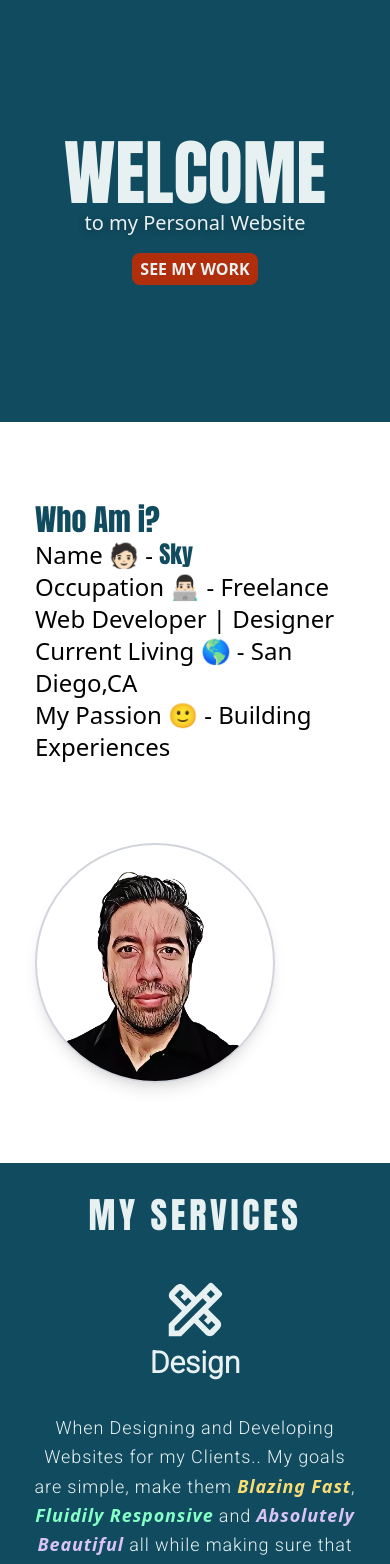
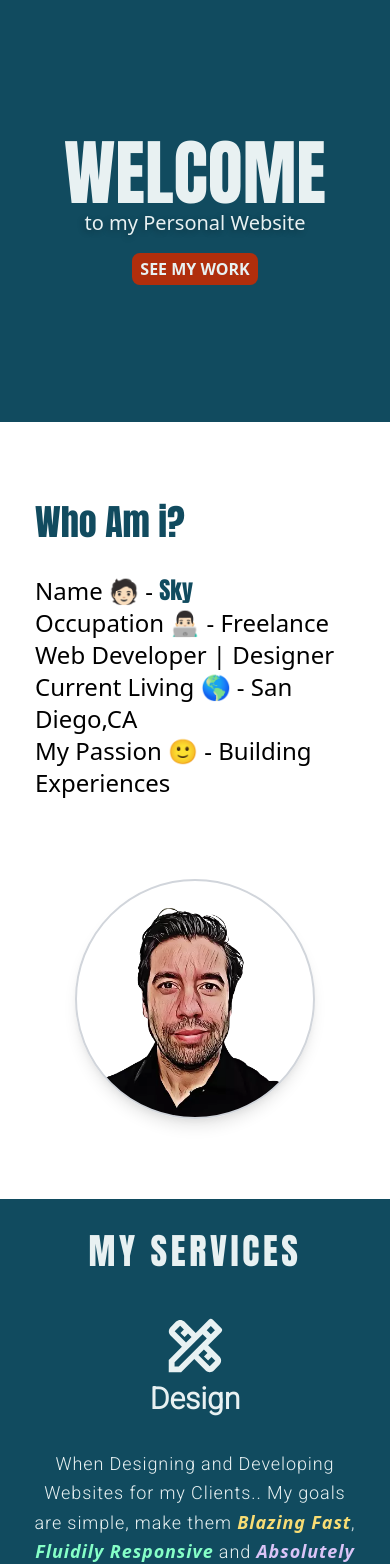
Before and after one commit to skystanoyevitch/sky-portfolio, a React (Create React App) app: page / in a window 390 px wide. Shown: the top 1564 px of the page. Built offline with nearby package versions, Linux system fonts and the light colour scheme.

Commit message:
Minor fixes to reposiveness

```diff
--- a/src/Page-components/Micro-components/About.js
+++ b/src/Page-components/Micro-components/About.js
@@ -23,10 +23,10 @@ function About() {
 			variants={aboutSectionVariant}
 			initial="initial"
 			animate={inView ? "animate" : "initial"}
-			className="container mx-auto max-w-xs py-20 md:max-w-lg xl:p-0 lg:flex lg:p-24 xl:flex lg:items-center xl:py-44 lg:justify-evenly space-y-20 xl:space-y-0"
+			className="container mx-auto max-w-xs py-20 md:max-w-lg xl:p-0 xl:flex lg:max-w-5xl lg:flex lg:p-24 lg:items-center xl:py-44 lg:justify-evenly space-y-20 xl:space-y-0"
 		>
 			<div className="lg:flex-1">
-				<h2 className="text-primary font-anton text-3xl md:text-4xl lg:text-5xl lg:pb-8">
+				<h2 className="text-primary font-anton text-4xl md:text-5xl lg:text-6xl pb-8">
 					Who Am i?
 				</h2>
 				<ul className="text-2xl font-normal xl:text-3xl xl:w-max xl:flex xl:flex-col xl:space-y-8">
@@ -39,9 +39,9 @@ function About() {
 					<li>My Passion 🙂 - Building Experiences</li>
 				</ul>
 			</div>
-			<div className="xl:max-w-3xl w-full xl:pl-52 lg:flex-1">
+			<div className="flex justify-center xl:max-w-3xl xl:pl-52 lg:flex-1">
 				<div
-					className="bg-profileImage bg-cover bg-no-repeat bg-center rounded-full shadow-lg border-2 w-60 h-60 md:w-108 md:h-108 lg:w-120 lg:h-120"
+					className="bg-profileImage bg-cover bg-no-repeat bg-center rounded-full shadow-lg border-2 w-60 h-60 md:w-80 md:h-80 xl:w-120 xl:h-120"
 				></div>
 			</div>
 		</motion.section>
--- a/src/Page-components/Micro-components/MainShowcase.js
+++ b/src/Page-components/Micro-components/MainShowcase.js
@@ -32,13 +32,13 @@ const MainShowcase = () => {
 						SHOWCASE
 					</h1>
 
-					<div className="container mx-auto flex flex-col pb-10 space-y-16 md:max-w-l lg:max-w-none xl:space-y-0 w-full px-8 md:px-0 lg:p-24 xl:px-0 xl:py-14 xl:flex xl:flex-row xl:justify-evenly xl:place-items-center">
+					<div className="container mx-auto flex flex-col pb-10 space-y-16 md:max-w-l lg:max-w-none xl:space-y-0 w-full px-10 md:px-16 xl:px-0 lg:p-24 xl:py-14 xl:flex xl:flex-row xl:justify-evenly xl:place-items-center">
 						<a
 							href="https://rolypolie.github.io/skystanoyevitch/"
 							target="_blank"
 							rel="noreferrer"
 						>
-							<div className="w-full xl:w-144 h-36 md:h-80 xl:h-96 bg-this-is-sky bg-cover bg-no-repeat shadow-md rounded-xl"></div>
+							<div className="w-full xl:w-144 h-44 md:h-96 lg:h-108 bg-this-is-sky bg-cover bg-no-repeat shadow-md rounded-xl"></div>
 						</a>
 
 						<a
@@ -46,10 +46,10 @@ const MainShowcase = () => {
 							target="_blank"
 							rel="noreferrer"
 						>
-							<div className="w-full xl:w-144 h-36 md:h-80 xl:h-96 bg-skyCafe bg-cover bg-no-repeat shadow-md rounded-xl"></div>
+							<div className="w-full xl:w-144 h-44 md:h-80 lg:h-108 bg-skyCafe bg-cover bg-no-repeat shadow-md rounded-xl"></div>
 						</a>
 
-						<div className="w-full xl:w-144 h-36 md:h-80 xl:h-96 bg-comingSoon bg-cover bg-no-repeat shadow-md rounded-xl"></div>
+						<div className="w-full xl:w-144 h-44 md:h-80 lg:h-108 bg-comingSoon bg-cover bg-no-repeat shadow-md rounded-xl"></div>
 					</div>
 				</motion.div>
 			</section>
```
